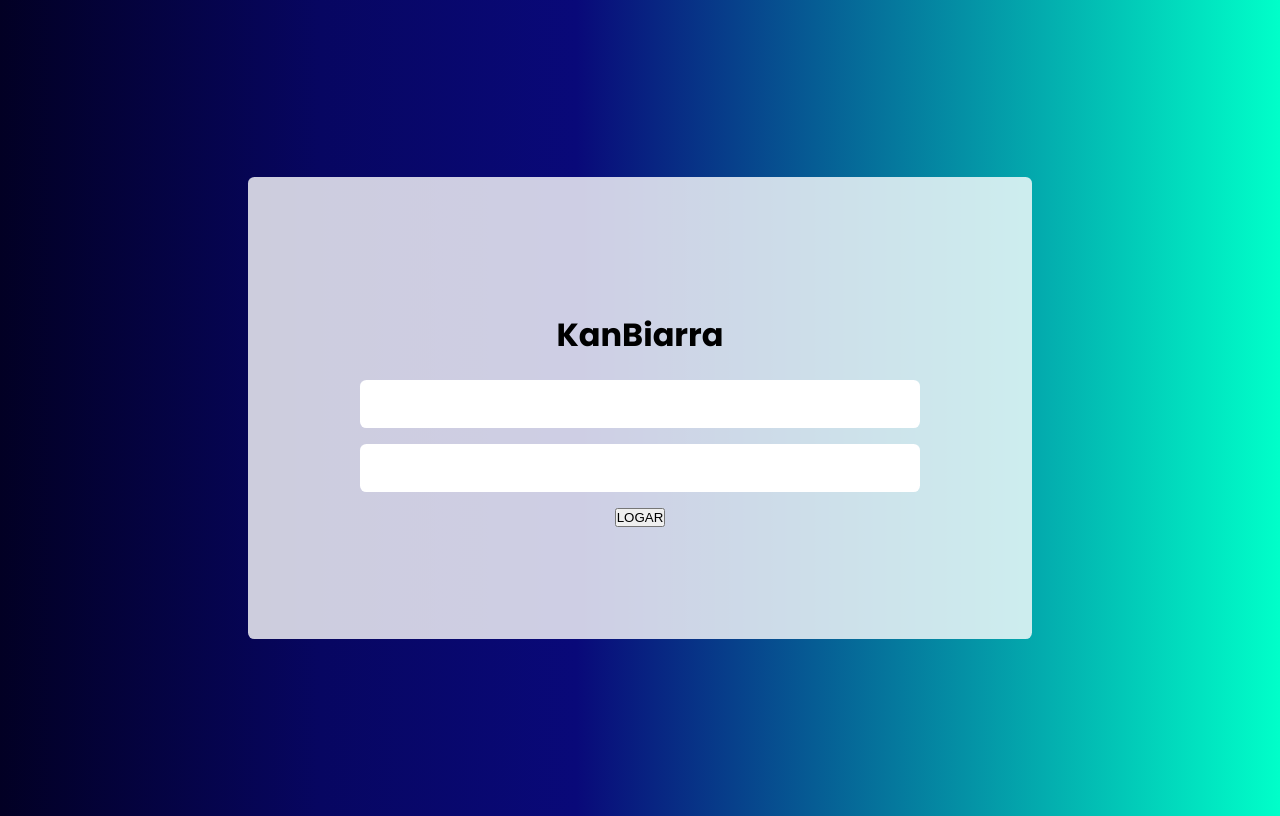
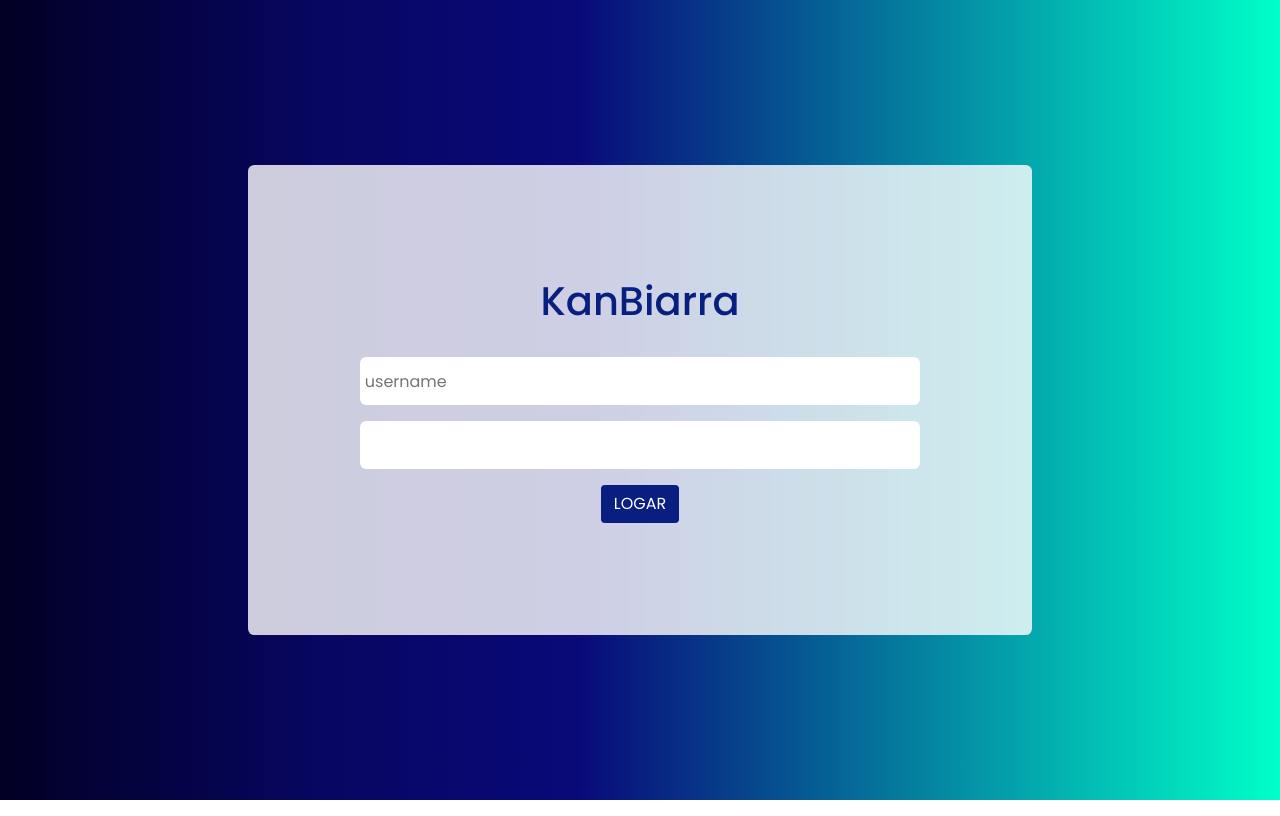
Before and after one commit to pfanovaes/projeto-angular, an Angular app in the folder FRONT/: page / in a window 1280 px wide. Built offline with nearby package versions, Linux system fonts and the light colour scheme.

Commit message:
Changes to login component html and css

```diff
--- a/FRONT/angular.json
+++ b/FRONT/angular.json
@@ -27,6 +27,7 @@
               "src/assets"
             ],
             "styles": [
+              "node_modules/bootstrap/dist/css/bootstrap.min.css",
               "src/styles.css"
             ],
             "scripts": []
--- a/FRONT/src/app/login/login.component.css
+++ b/FRONT/src/app/login/login.component.css
@@ -14,4 +14,16 @@
     margin-bottom: 1rem;
     border-radius: .4rem;
     border-style: none;
+    padding: .3rem;
+    outline: none;
 }
+
+.login-button {
+    background-color: #081F80;
+    color: white;
+}
+
+h1 {
+    color: #081F80;
+    margin-bottom: 2rem;
+}
--- a/FRONT/src/app/login/login.component.html
+++ b/FRONT/src/app/login/login.component.html
@@ -1,6 +1,6 @@
 <div class="container-login">
     <h1>KanBiarra</h1>
-    <input type="text" class="input" />
-    <input type="password" class="input"/>
-    <button>LOGAR</button>
+    <input type="text" class="input"  placeholder="username"/>
+    <input type="password" class="input" placeholdder="senha"/>
+    <button class="btn login-button">LOGAR</button>
 </div>
```
